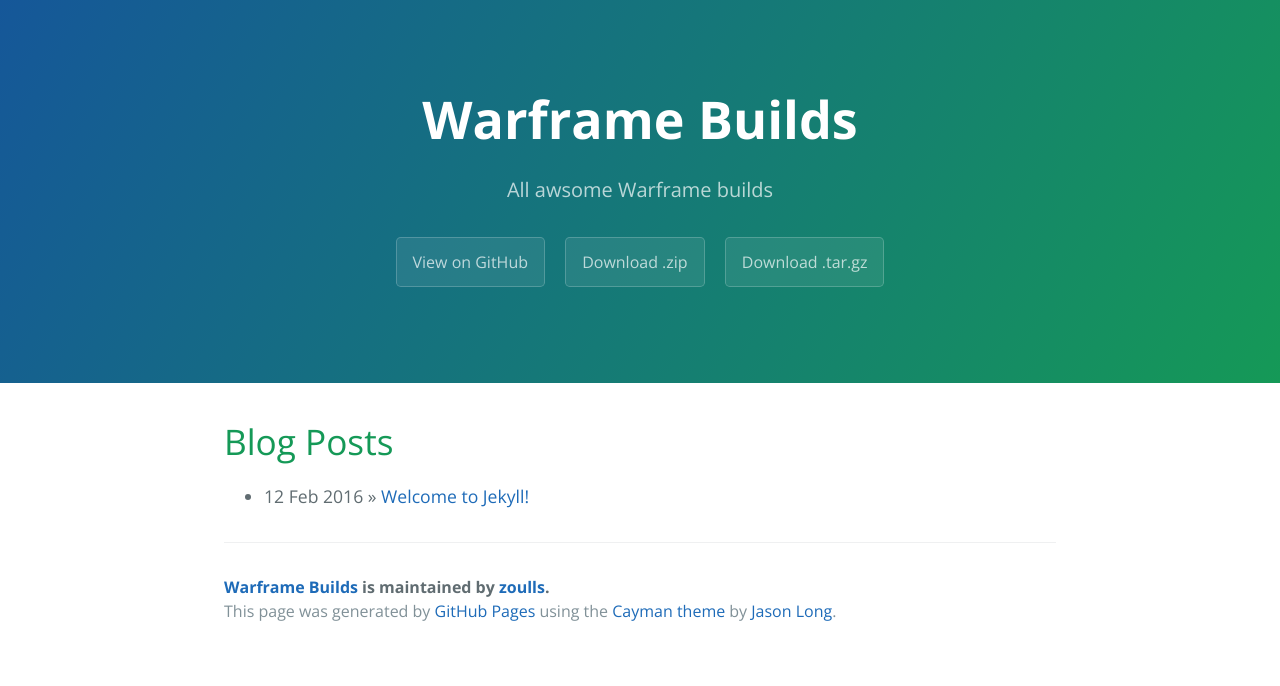
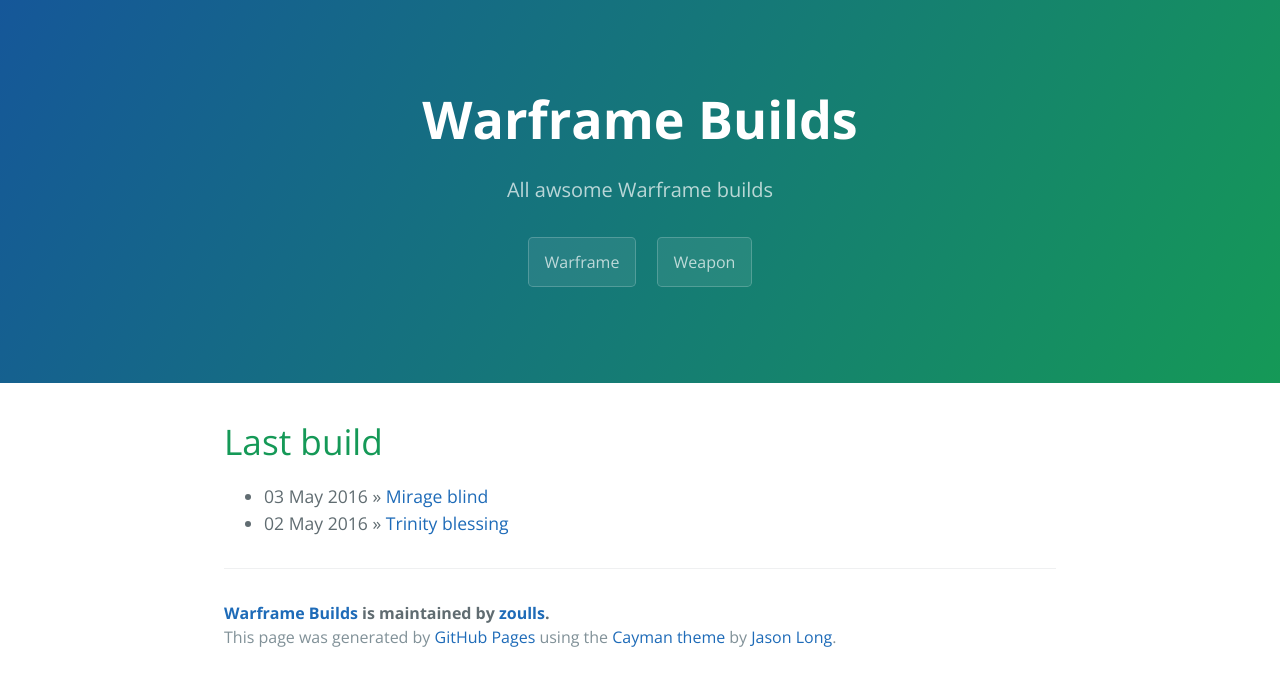
Before and after one commit to zoulls/warframebuild, a Jekyll site: the page built from index.html, in a window 1280 px wide. Shown: the top 686 px of the page. Built offline with Jekyll 4.4.1, drawn with Linux system fonts in a browser that asks for light colours; Markdown is read by kramdown in place of the engine named in the settings; the list of posts is cut into pages by our own code.

Commit message:
Add fisrt post test and begin the layout for tags and categories

```diff
--- a/_config.yml
+++ b/_config.yml
@@ -2,7 +2,7 @@
 title:        Warframe Builds
 tagline:      All awsome Warframe builds
 baseurl:      "/warframebuild"
-paginate:     1
+paginate:     10
 
 # About/contact
 author:
--- a/_includes/head.html
+++ b/_includes/head.html
@@ -6,4 +6,5 @@
   <link rel="stylesheet" href="{{ site.baseurl }}/css/normalize.css">
   <link href='https://fonts.googleapis.com/css?family=Open+Sans:400,700' rel='stylesheet' type='text/css'>
   <link rel="stylesheet" href="{{ site.baseurl }}/css/cayman.css">
+  <link rel="stylesheet" href="{{ site.baseurl }}/css/custom.css">
 </head>
--- a/_includes/page-header.html
+++ b/_includes/page-header.html
@@ -1,7 +1,6 @@
 <section class="page-header">
-  <h1 class="project-name">{{ site.title }}</h1>
+  <h1 class="project-name"><a href="{{ site.baseurl }}/">{{ site.title }}</a></h1>
   <h2 class="project-tagline">{{ site.tagline }}</h2>
-  <a href="#" class="btn">View on GitHub</a>
-  <a href="#" class="btn">Download .zip</a>
-  <a href="#" class="btn">Download .tar.gz</a>
+  <a href="#" class="btn">Warframe</a>
+  <a href="#" class="btn">Weapon</a>
 </section>
--- a/_posts/2016-02-12-sample-content.markdown
+++ b/_posts/2016-05-03-mirage-blind.markdown
@@ -1,8 +1,9 @@
 ---
-layout: default
-title:  "Welcome to Jekyll!"
-date:   2016-02-12 17:50:00
-categories: main
+layout: post
+title: "Mirage blind"
+date: 2016-05-03 15:00:00
+categories: ['warframe', 'mirage']
+tags: ['mirage']
 ---
 
 You'll find this post in your `_posts` directory - edit this post and re-build (or run with the `-w` switch) to see your changes!
--- /dev/null
+++ b/css/custom.css
@@ -0,0 +1,4 @@
+.project-name a {
+    color: #fff;
+    text-decoration: none;
+}
--- a/index.html
+++ b/index.html
@@ -4,7 +4,7 @@
 ---
 
 <div id="home">
-  <h1>Blog Posts</h1>
+  <h1>Last build</h1>
   <ul class="posts">
     {% for post in site.posts %}
       <li><span>{{ post.date | date_to_string }}</span> &raquo; <a href="{{ site.baseurl }}{{ post.url }}">{{ post.title }}</a></li>
```
Also changed, not shown: _layouts/tagpage.html (added, +13 -0 lines), _posts/2016-05-02-trinity-blessing.markdown (added, +25 -0 lines), warframe/index.html (added, +14 -0 lines), Gemfile.lock.
